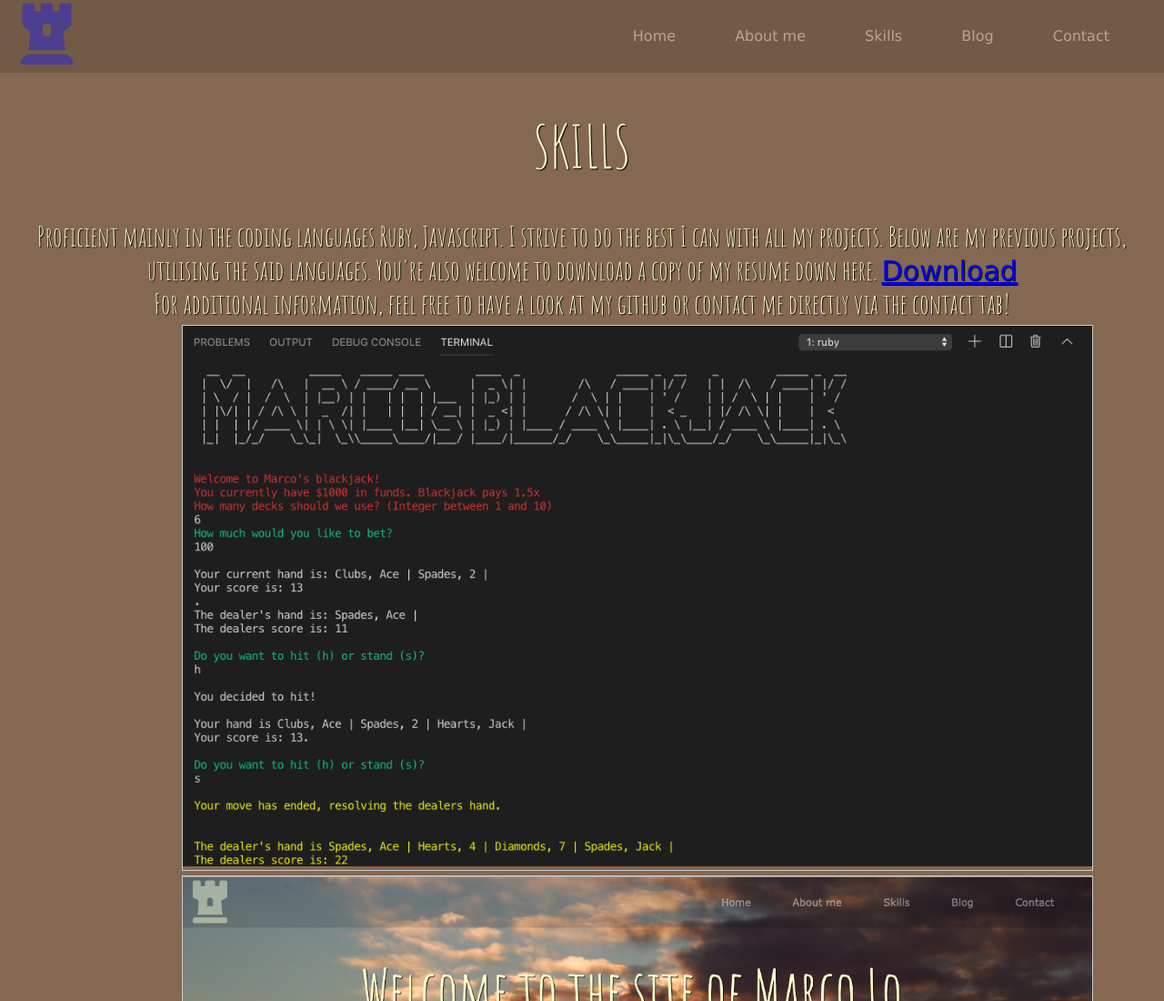
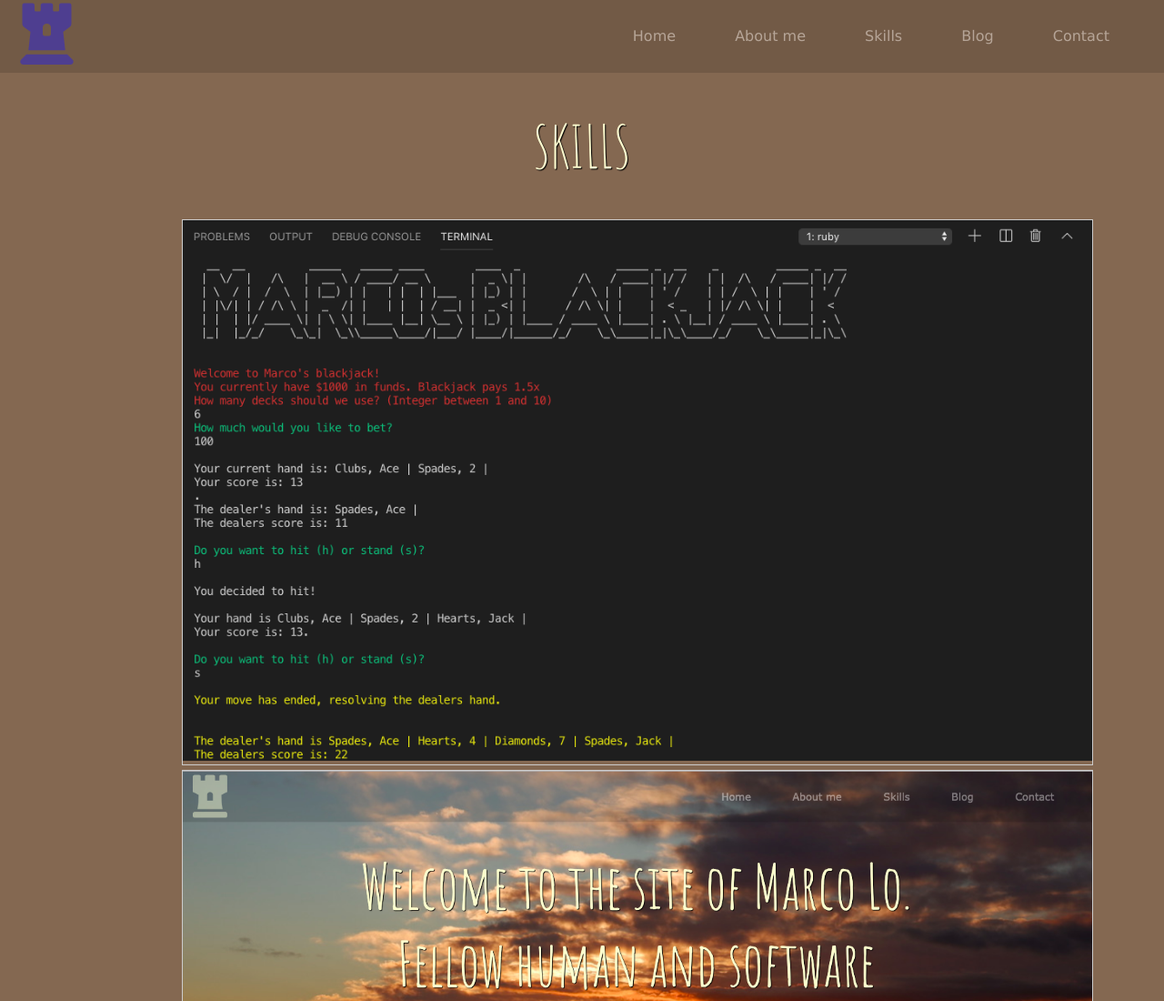
Before and after one commit to Marcohylo/Portfolio, a plain HTML site: page skills.html in a window 1280 px wide. Shown: the top 1100 px of the page at 91% size. Drawn offline with Linux system fonts and the light colour scheme.

Commit message:
changed text

```diff
--- a/skills.html
+++ b/skills.html
@@ -32,7 +32,7 @@
 
     <div id="main">
 
-<p class=fonty>Proficient mainly in the coding languages Ruby, Javascript. I strive to do the best I can with all my projects. Below are my previous projects, utilising the said languages. You're also welcome to download a copy of my resume down here. <a href="./resume.pdf" download="RESUME">Download</a></p><p class=fonty> For additional information, feel free to have a look at my github or contact me directly via the contact tab! </p>
+<!-- <p class=fonty>Proficient mainly in the coding languages Ruby, Javascript. I strive to do the best I can with all my projects. Below are my previous projects, utilising the said languages. You're also welcome to download a copy of my resume down here. <a href="./resume.pdf" download="RESUME">Download</a></p><p class=fonty> For additional information, feel free to have a look at my github or contact me directly via the contact tab! </p>  -->
 
 
 <div class="gallery">
@@ -54,6 +54,5 @@
     </div>
 
 
-
 </body>
 </html>
```
